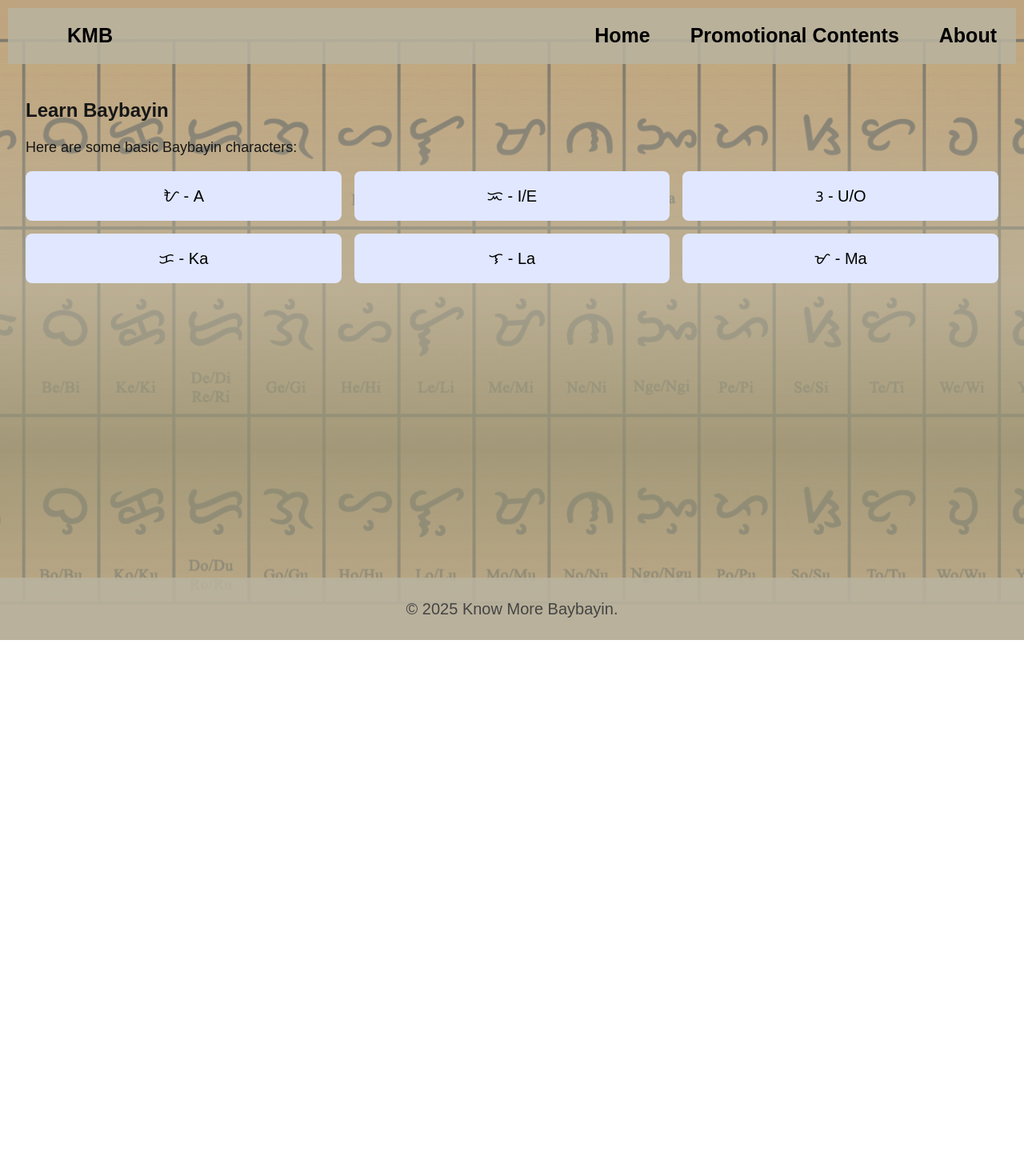
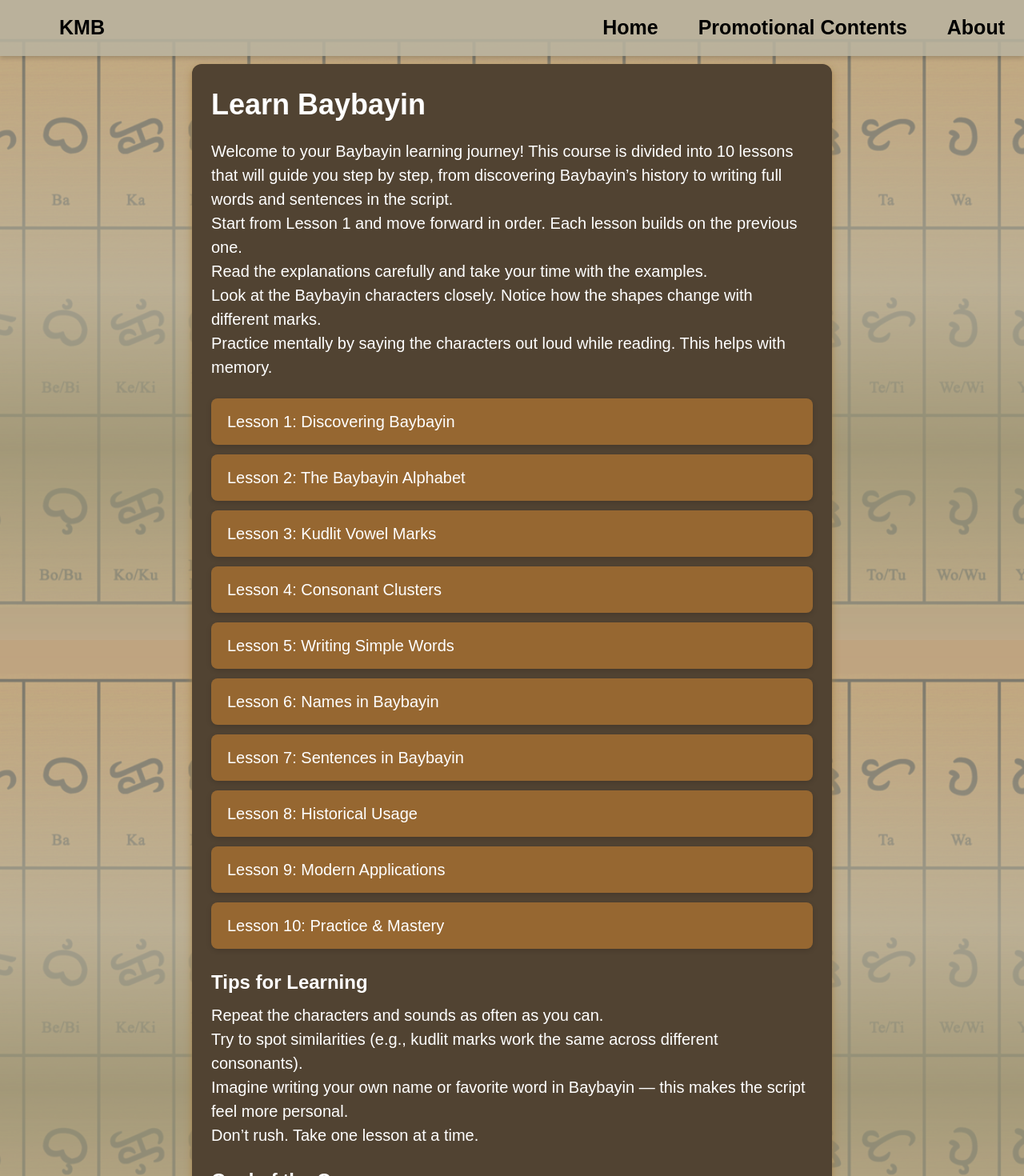
Before and after one commit to Duncan-Mangune/baybayinTest, a Next.js app: page /learnbaybayin in a window 1280 px wide. Shown: the top 1470 px of the page at 80% size. Before the commit the page ends 800 px from the top, so only its background shows below. Built offline with nearby package versions, Linux system fonts and the light colour scheme.

Commit message:
Update as of 7:00pm 8-25-2025

```diff
--- a/src/app/layout.css
+++ b/src/app/layout.css
@@ -14,7 +14,7 @@ body {
   min-height: 100vh;
   transition: transform 0.3s ease-in-out;
 
-
+  background-attachment: fixed;
   background-image: url("public/background1.png");
   background-size: cover;
   background-position: center;
@@ -30,14 +30,22 @@ body {
 
 /* Navbar styles */
 .navbar {
-  margin: 10px;
+  position: fixed;       /* Make it stay in place */
+  top: 0;                /* Stick to the top */
+  left: 0;               /* Align to the left */
+  width: 100%;           /* Full width */
+  z-index: 1000;         /* Keep it above other content */
+
+  margin: 0;             /* Remove margin so it fits clean */
   display: flex;
   justify-content: space-between;
   align-items: center;
   padding: 16px 24px;
   background-color: #b9b4a0da;
   color: white;
+  box-shadow: 0 2px 6px rgba(0,0,0,0.2); /* optional: subtle shadow */
 }
+
 
 .navbar h1 {
   font-size: 20px;
@@ -62,6 +70,7 @@ body {
 }
 main {
   flex: 1;
+  padding-top: 80px; /* adjust depending on navbar height */
 }
 
 
--- /dev/null
+++ b/src/app/learnbaybayin/learnbaybayin.module.css
@@ -0,0 +1,74 @@
+.container {
+  max-width: 800px;
+  margin: 0 auto;
+  padding: 24px;
+  color: rgb(255, 255, 255); /* make all text black */
+  font-family: "JejuHallasan", sans-serif; /* apply custom font */
+
+  /* background overlay */
+  background-color: #514332; /* black with 50% transparency */
+  border-radius: 12px; /* rounded edges */
+  box-shadow: 0 4px 10px rgba(166, 128, 67, 0.889);
+
+  /* fade-in animation */
+  opacity: 0;
+  animation: fadeIn 1s ease-in forwards;
+}
+
+@keyframes fadeIn {
+  from {
+    opacity: 0;
+    transform: translateY(20px); /* slight upward motion */
+  }
+  to {
+    opacity: 1;
+    transform: translateY(0);
+  }
+}
+
+.textBlock {
+  text-align: left;
+  margin: 0 auto;
+}
+
+.title {
+  font-size: 2.25rem; /* ~36px */
+  font-weight: bold;
+  margin-bottom: 16px;
+}
+
+.subtitle {
+  font-size: 1.5rem; /* ~24px */
+  font-weight: 600;
+  margin-top: 24px;
+  margin-bottom: 8px;
+}
+
+.spacing {
+  margin-bottom: 24px;
+}
+
+.lessonList {
+  display: flex;
+  flex-direction: column; /* stack buttons */
+  gap: 12px;
+  margin-top: 20px;
+}
+
+.lessonBtn {
+  width: 100%;
+  padding: 14px 20px;
+  background-color: #966731; /* brown */
+  color: white; /* white text */
+  border-radius: 8px;
+  box-shadow: 0 2px 6px rgba(0, 0, 0, 0.15);
+  text-align: left;
+  transition: background-color 0.2s ease-in-out;
+  text-decoration: none;
+  font-weight: 500;
+}
+.lessonBtn:hover {
+  background-color: #957147; /* darker brown on hover */
+  transform: scale(1.15);
+  transition: transform 0.3s ease-in-out;
+}
--- a/src/app/learnbaybayin/page.tsx
+++ b/src/app/learnbaybayin/page.tsx
@@ -1,16 +1,87 @@
-export default function LearnBaybayin() {
+"use client";
+
+import Link from "next/link";
+import styles from "./learnbaybayin.module.css";
+
+export default function LearnBaybayinPage() {
+  // Custom lesson titles
+  const lessons = [
+    "Lesson 1: Discovering Baybayin",
+    "Lesson 2: The Baybayin Alphabet",
+    "Lesson 3: Kudlit Vowel Marks",
+    "Lesson 4: Consonant Clusters",
+    "Lesson 5: Writing Simple Words",
+    "Lesson 6: Names in Baybayin",
+    "Lesson 7: Sentences in Baybayin",
+    "Lesson 8: Historical Usage",
+    "Lesson 9: Modern Applications",
+    "Lesson 10: Practice & Mastery",
+  ];
+
   return (
-    <section>
-      <h2 className="text-2xl font-bold mb-4">Learn Baybayin</h2>
-      <p className="mb-4 text-lg">Here are some basic Baybayin characters:</p>
-      <ul className="grid grid-cols-3 gap-4 text-center">
-        <li className="p-4 bg-indigo-100 rounded-lg text-black">ᜀ - A</li>
-        <li className="p-4 bg-indigo-100 rounded-lg text-black">ᜁ - I/E</li>
-        <li className="p-4 bg-indigo-100 rounded-lg text-black">ᜂ - U/O</li>
-        <li className="p-4 bg-indigo-100 rounded-lg text-black">ᜃ - Ka</li>
-        <li className="p-4 bg-indigo-100 rounded-lg text-black">ᜎ - La</li>
-        <li className="p-4 bg-indigo-100 rounded-lg text-black">ᜋ - Ma</li>
-      </ul>
+    <section className={styles.container}>
+      {/* Title + Description + Tips + Goal */}
+      <div className={styles.textBlock}>
+        <h1 className={styles.title}>Learn Baybayin</h1>
+
+        <p>
+          Welcome to your Baybayin learning journey! This course is divided into
+          10 lessons that will guide you step by step, from discovering
+          Baybayin’s history to writing full words and sentences in the script.
+        </p>
+        <p>
+          Start from Lesson 1 and move forward in order. Each lesson builds on
+          the previous one.
+        </p>
+        <p>Read the explanations carefully and take your time with the examples.</p>
+        <p>
+          Look at the Baybayin characters closely. Notice how the shapes change
+          with different marks.
+        </p>
+        <p className={styles.spacing}>
+          Practice mentally by saying the characters out loud while reading.
+          This helps with memory.
+        </p>
+
+
+         {/* Lesson Buttons */}
+      <div className={styles.lessonList}>
+        {lessons.map((title, idx) => (
+          <Link
+            key={idx}
+            href={`/learn-baybayin/lesson/${idx + 1}`}
+            className={styles.lessonBtn}
+          >
+            {title}
+          </Link>
+        ))}
+      </div>
+
+        {/* Tips */}
+        <h2 className={styles.subtitle}>Tips for Learning</h2>
+        <ul>
+          <li>Repeat the characters and sounds as often as you can.</li>
+          <li>
+            Try to spot similarities (e.g., kudlit marks work the same across
+            different consonants).
+          </li>
+          <li>
+            Imagine writing your own name or favorite word in Baybayin — this
+            makes the script feel more personal.
+          </li>
+          <li>Don’t rush. Take one lesson at a time.</li>
+        </ul>
+
+        {/* Goal */}
+        <h2 className={styles.subtitle}>Goal of the Course</h2>
+        <ul>
+          <li>Recognize and read Baybayin characters.</li>
+          <li>Write simple words, names, and sentences.</li>
+          <li>Appreciate Baybayin as a living part of Filipino culture.</li>
+        </ul>
+      </div>
+
+
     </section>
   );
 }
```
Also changed, not shown: src/app/results/results.module.css (+2 -6 lines), src/app/learnbaybayin/lesson-baybayin/lesson/1.tsx (added), src/app/learnbaybayin/lesson-baybayin/lesson/2.tsx (added).
